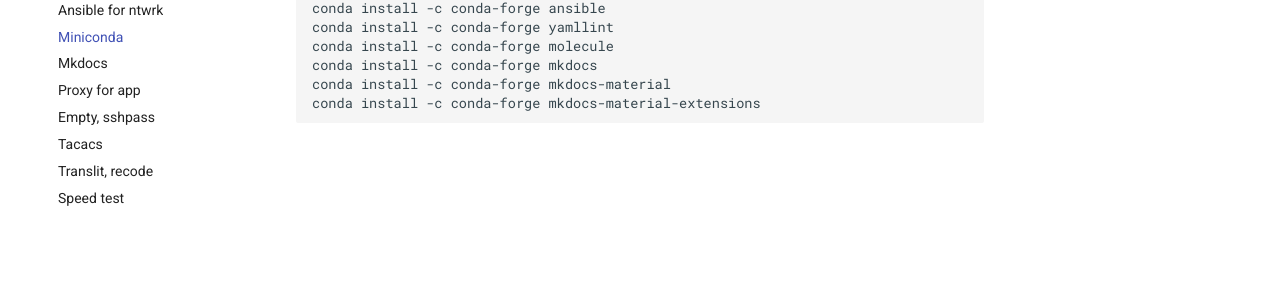
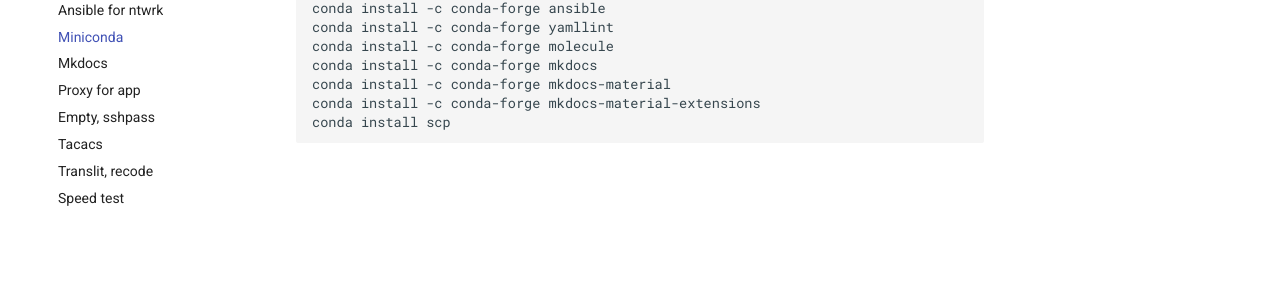
Before and after one commit to v98765/v98765.github.io, an MkDocs documentation site: the page built from docs/work/miniconda.md, in a window 1280 px wide. Shown: the part 290-596 px from the top of the page. Built offline with MkDocs 1.6.1 and Material for MkDocs 9.7.7, drawn with Linux system fonts in a browser that asks for light colours; some of the changed text lies outside the part shown.

Commit message:
miniconda scp

````diff
--- a/docs/work/miniconda.md
+++ b/docs/work/miniconda.md
@@ -9,4 +9,5 @@
 conda install -c conda-forge mkdocs
 conda install -c conda-forge mkdocs-material
 conda install -c conda-forge mkdocs-material-extensions
+conda install scp
 ```
````
Also changed, not shown: docs/work/ansible_ntwrk.md (+1 -1 lines).
